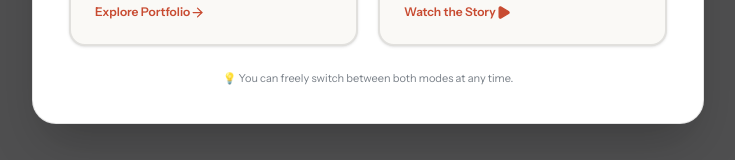
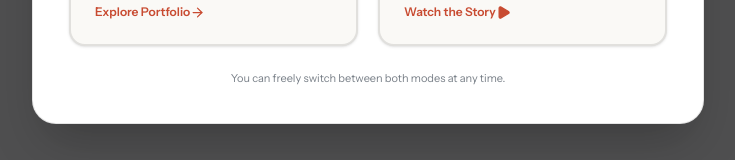
Before and after one commit to buithethuat03/the-web-build-itself, a React (Vite) app: page / in a window 1280 px wide. Shown: the part 544-704 px from the top of the page, without its empty margins (272-1007 px from the left). Built offline with nearby package versions, Linux system fonts and the light colour scheme; no server answers.

Commit message:
fix(modal): remove lightbulb icon from welcome modal footer

```diff
--- a/src/player/WelcomeModal.tsx
+++ b/src/player/WelcomeModal.tsx
@@ -92,7 +92,7 @@ export const WelcomeModal: React.FC<WelcomeModalProps> = ({
 
         {/* Subtle Footer Note */}
         <p className="text-center text-[11px] font-sans text-[#57606a]/80">
-          💡 You can freely switch between both modes at any time.
+          You can freely switch between both modes at any time.
         </p>
       </div>
     </div>
```
